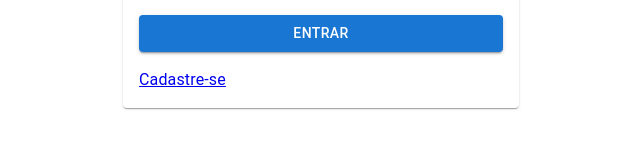
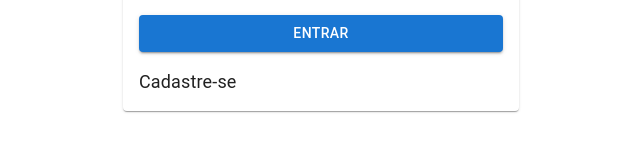
Before and after one commit to samirviana1/integracaoFront, a React (Create React App) app: page / in a window 1280 px wide. Shown: the part 441-601 px from the top of the page, without its empty margins (319-959 px from the left). Built offline with nearby package versions, Linux system fonts and the light colour scheme.

Commit message:
EditLink

```diff
--- a/src/pages/signin/Signin.tsx
+++ b/src/pages/signin/Signin.tsx
@@ -83,7 +83,16 @@ function Signin(): JSX.Element {
 
           <Grid container>
             <Grid item>
-              <Link to="/signup">Cadastre-se</Link>
+              <Link
+                style={{
+                  textDecoration: "none",
+                  color: "inherit",
+                  fontSize: "18px",
+                }}
+                to="/signup"
+              >
+                Cadastre-se
+              </Link>
             </Grid>
           </Grid>
         </Box>
--- a/src/pages/signup/Signup.tsx
+++ b/src/pages/signup/Signup.tsx
@@ -159,7 +159,16 @@ function Signup() {
               }}
             />
             <ButtonCad onClick={cadastrar} />
-            <Link to="/">Entra</Link>
+            <Link
+              style={{
+                textDecoration: "none",
+                color: "inherit",
+                fontSize: "18px",
+              }}
+              to="/"
+            >
+              Entra
+            </Link>
           </Box>
         </Box>
         <Copyright sx={{mt: 5}} />
```
